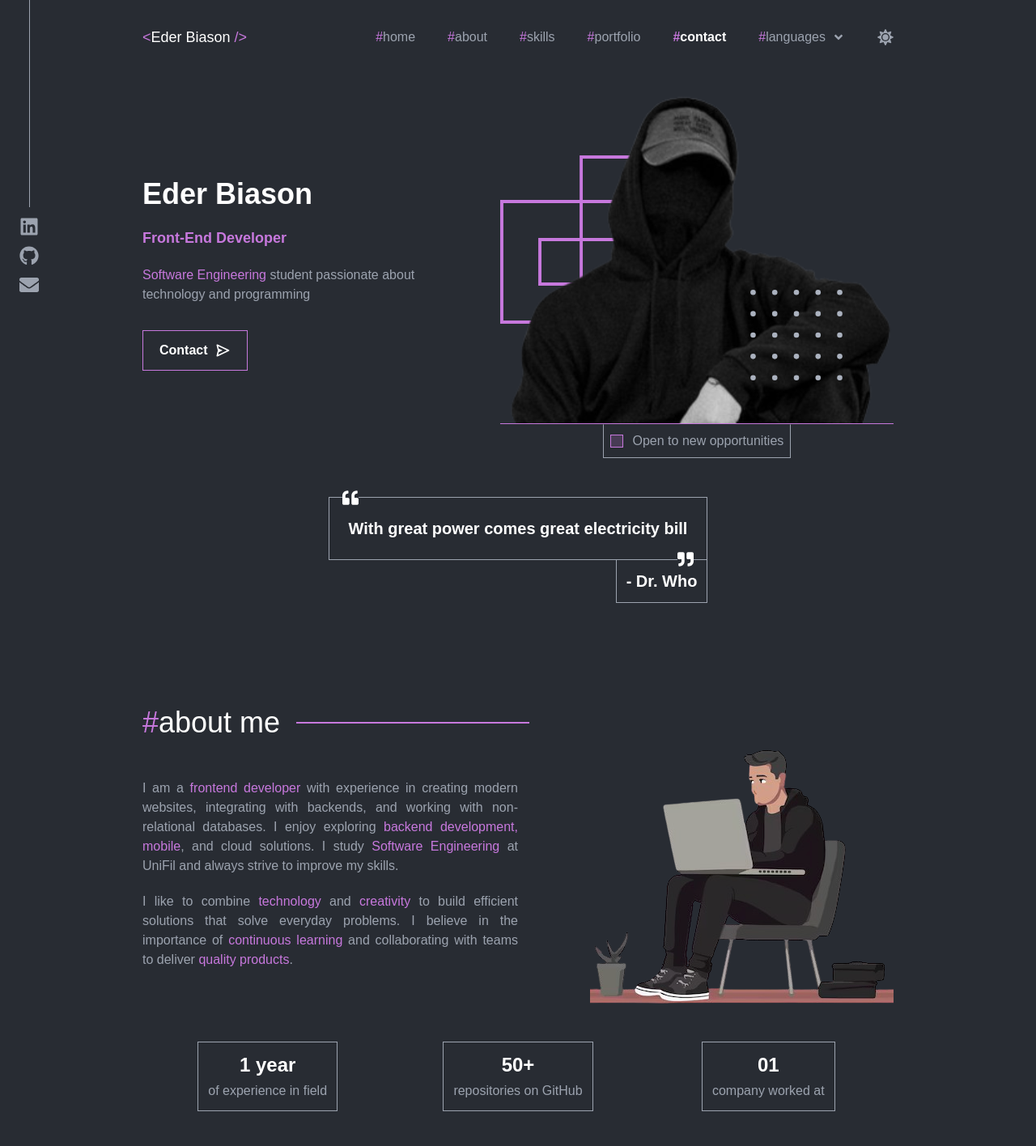
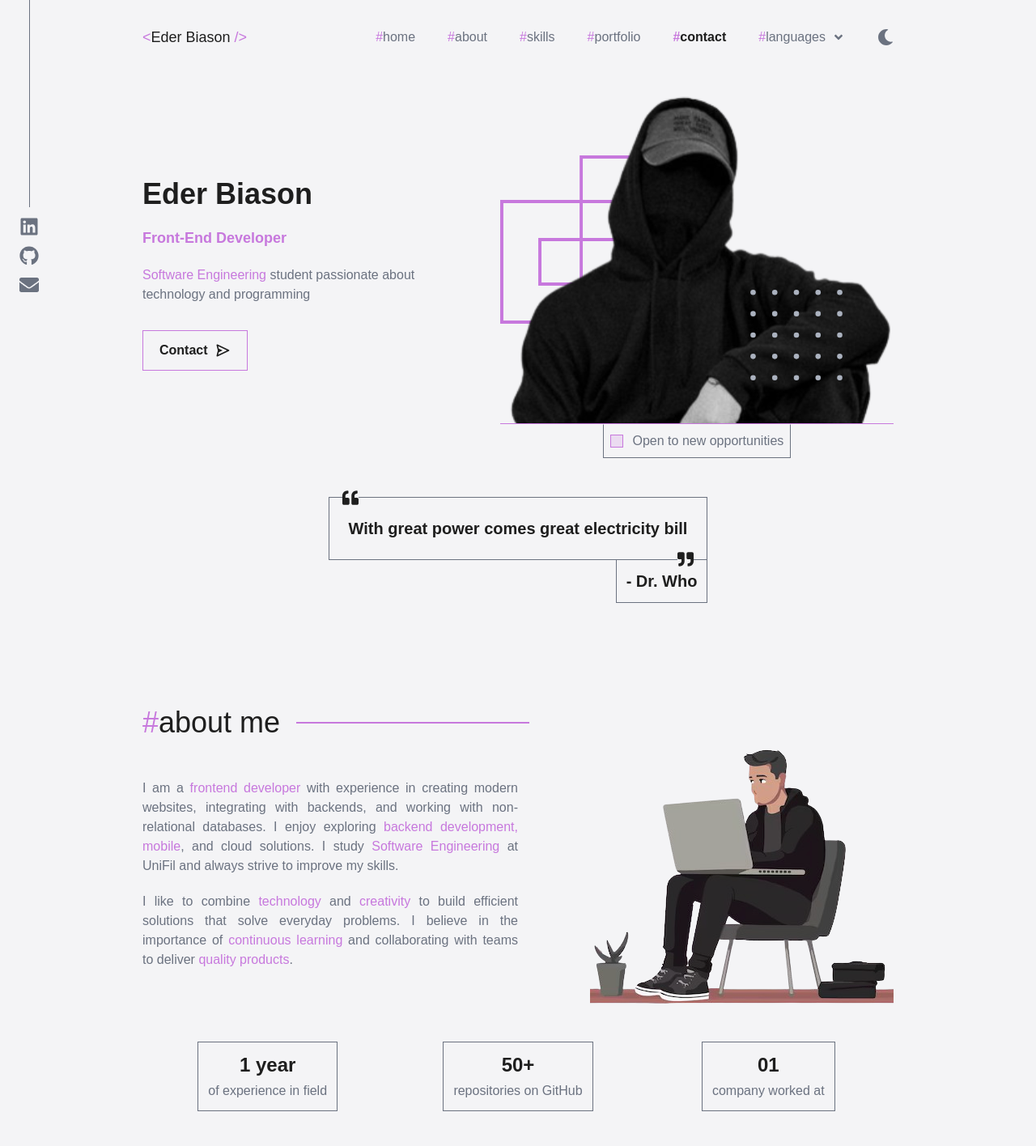
Before and after one commit to ederbiason/ederbiason.dev, a Next.js app: page / in a window 1280 px wide. Shown: the top 1416 px of the page at 81% size. Built offline with nearby package versions, Linux system fonts and the light colour scheme; a web font is replaced by a local one.

Commit message:
feat: add toggle theme support and light mode colors

```diff
--- a/src/app/globals.css
+++ b/src/app/globals.css
@@ -3,7 +3,21 @@
 @tailwind utilities;
 
 :root {
-  background-color: #282C33;
+  --background: #F4F4F6;
+  --text-title: #1E1E1E;
+  --text-color: #6B7280;
+  --border-color: #6B7280;
+}
+
+body.dark-theme {
+  --background: #282C33;
+  --text-title: #ffffff;
+  --text-color: #9CA3AF;
+  --border-color: #9CA3AF;
+}
+
+body {
+  background-color: var(--background);
   padding: 0;
   margin: 0;
   display: block;
--- a/src/components/About.tsx
+++ b/src/components/About.tsx
@@ -16,7 +16,7 @@ export function About() {
             className="mt-20 md:mt-32"
         >
             <div className="flex items-center gap-5">
-                <h1 className="font-medium text-4xl text-white">
+                <h1 className="font-medium text-4xl text-titleColor">
                     <span className="text-customPurple">#</span>
                     {t("about.title")}
                 </h1>
@@ -25,7 +25,7 @@ export function About() {
             </div>
 
             <div className="flex items-center justify-between gap-10 flex-col md:flex-row">
-                <div className="flex-1 md:max-w-[50%] text-justify flex flex-col gap-5 text-gray-400 mt-8 lg:mt-0">
+                <div className="flex-1 md:max-w-[50%] text-justify flex flex-col gap-5 text-textColor mt-8 lg:mt-0">
                     <p>
                         <Trans
                             i18nKey="about.paragraph1"
@@ -56,19 +56,19 @@ export function About() {
             <div className="grid grid-cols-3 justify-items-center mt-10">
                 {
                     careerInfo.map((info, index) => (
-                        <div key={index} className="flex flex-col items-center justify-center gap-1 border p-3 border-gray-400 hover:bg-gray-400 hover:bg-opacity-20">
-                            <p className="text-2xl font-bold text-white">
+                        <div key={index} className="flex flex-col items-center justify-center gap-1 border p-3 border-textColor hover:bg-gray-400 hover:bg-opacity-20">
+                            <p className="text-2xl font-bold text-titleColor">
                                 {info.value}
                             </p>
 
-                            <p className="text-center text-gray-400">
+                            <p className="text-center text-textColor">
                                 {info.text}
                             </p>
                         </div>
                     ))
                 }
                 <a
-                    className="mt-11 text-white font-semibold p-4 flex items-center gap-2 group border border-customPurple bg-opacity-40 bg-customPurple hover:bg-opacity-20 col-span-3 cursor-pointer"
+                    className="mt-11 text-titleColor font-semibold p-4 flex items-center gap-2 group border border-customPurple bg-opacity-40 bg-customPurple hover:bg-opacity-20 col-span-3 cursor-pointer"
                     href={t("about.resumePath")}
                     download
                 >
--- a/src/components/Header.tsx
+++ b/src/components/Header.tsx
@@ -8,7 +8,7 @@ import { FaAngleDown, FaAt, FaBook, FaEnvelope, FaFolder, FaGithub, FaGlobe, FaH
 
 export function Header() {
     const [isMenuOpen, setIsMenuOpen] = useState<boolean>(false)
-    const [isDarkMode, setIsDarkMode] = useState<boolean>(true)
+    const [isDarkMode, setIsDarkMode] = useState<boolean>(false)
     const [isLangMenuOpen, setIsLangMenuOpen] = useState<boolean>(false)
     const [activeSection, setActiveSection] = useState<string>("#home")
     const [activeLanguage, setActiveLanguage] = useState<string | null>("")
@@ -62,31 +62,39 @@ export function Header() {
         { href: "#contact", icon: <FaAt />, text: t("header.contact") },
     ]
 
+    useEffect(() => {
+        const theme = localStorage.getItem("theme")
+        if (theme === "dark") {
+            document.body.classList.add("dark-theme")
+            setIsDarkMode(true)
+        }
+    }, [])
+
     return (
-        <header className="bg-customGray fixed bottom-0 md:top-0 md:bottom-auto left-0 w-full z-50">
+        <header className="bg-background fixed bottom-0 md:top-0 md:bottom-auto left-0 w-full z-50">
             <nav className="mx-4 md:mx-10 lg:mx-20 xl:mx-44 md:pt-8 md:pb-2 py-4 flex items-center justify-between md:text-sm lg:text-base">
                 <div className="absolute md:left-2 top-0 lg:left-6 md:flex md:flex-col items-center hidden">
-                    <div className="h-64 w-[1px] bg-gray-400"></div>
+                    <div className="h-64 w-[1px] bg-textColor"></div>
 
-                    <div className="mt-3 flex flex-col gap-3 text-gray-400">
+                    <div className="mt-3 flex flex-col gap-3 text-textColor">
                         <Link href="https://www.linkedin.com/in/eder-biason-b0a7b920b/" target="_blank">
-                            <FaLinkedin size={24} className="hover:text-white cursor-pointer" />
+                            <FaLinkedin size={24} className="hover:text-titleColor cursor-pointer" />
                         </Link>
                         <Link href="https://github.com/ederbiason" target="_blank">
-                            <FaGithub size={24} className="hover:text-white cursor-pointer" />
+                            <FaGithub size={24} className="hover:text-titleColor cursor-pointer" />
                         </Link>
                         <Link href="mailto:ederbiason.eh@hotmail.com">
-                            <FaEnvelope size={24} className="hover:text-white cursor-pointer" />
+                            <FaEnvelope size={24} className="hover:text-titleColor cursor-pointer" />
                         </Link>
                     </div>
                 </div>
 
-                <Link href="#" className="text-white text-bold text-sm md:text-base lg:text-lg">
+                <Link href="#" className="text-titleColor text-bold text-sm md:text-base lg:text-lg">
                     <span className="text-customPurple">&#60;</span>Eder Biason <span className="text-customPurple">/&#62;</span>
                 </Link>
 
                 <div
-                    className={`fixed md:static md:w-fit bottom-0 left-0 bg-zinc-800 rounded-t-3xl text-gray-400 w-full h-fit flex flex-col p-6 pb-3 transform transition-transform ${isMenuOpen ? "translate-y-0" : "translate-y-full md:translate-y-0"
+                    className={`fixed md:static md:w-fit bottom-0 left-0 bg-zinc-800 rounded-t-3xl text-textColor w-full h-fit flex flex-col p-6 pb-3 transform transition-transform ${isMenuOpen ? "translate-y-0" : "translate-y-full md:translate-y-0"
                         } md:bottom-auto md:left-auto md:flex md:items-center md:bg-transparent md:p-0`}
                 >
                     <ul className="grid grid-cols-3 px-10 py-5 justify-items-center md:flex md:px-0 md:py-0 gap-14 md:gap-5 lg:gap-10">
@@ -95,8 +103,8 @@ export function Header() {
                                 <Link
                                     href={item.href}
                                     className={`flex flex-col md:flex-row items-center gap-2 transition-colors ${activeSection === item.href.slice(1)
-                                        ? "font-bold text-white"
-                                        : "hover:text-white"
+                                        ? "font-bold text-titleColor"
+                                        : "hover:text-titleColor"
                                         }`}
                                     onClick={() => {
                                         setIsMenuOpen(false)
@@ -116,15 +124,15 @@ export function Header() {
                         {/* Languages */}
                         <div className="relative">
                             <button
-                                className="flex flex-col md:flex-row items-center gap-2"
+                                className="flex flex-col md:flex-row items-center gap-2 group"
                                 onClick={() => setIsLangMenuOpen(!isLangMenuOpen)}
                             >
                                 <FaGlobe className="md:hidden" />
-                                <p className="md:flex">
+                                <p className="md:flex group-hover:text-titleColor">
                                     <span className="hidden md:block text-customPurple">#</span>
                                     {activeLanguage === "pt" ? "idiomas" : "languages"}
                                 </p>
-                                <FaAngleDown className="hidden md:block" />
+                                <FaAngleDown className="hidden md:block group-hover:text-titleColor" />
                             </button>
                             {isLangMenuOpen && (
                                 <div
@@ -132,13 +140,13 @@ export function Header() {
                                     onMouseLeave={() => setIsLangMenuOpen(false)}
                                 >
                                     <button
-                                        className={`block w-full px-4 py-2 hover:bg-zinc-600 ${activeLanguage === "pt" && "text-white"}`}
+                                        className={`block w-full px-4 py-2 hover:bg-zinc-600 ${activeLanguage === "pt" && "text-titleColor"}`}
                                         onClick={() => changeLanguage("pt")}
                                     >
                                         {activeLanguage === "pt" ? "Português" : "Portuguese"}
                                     </button>
                                     <button
-                                        className={`block w-full px-4 py-2 hover:bg-zinc-600 ${activeLanguage === "en" && "text-white"}`}
+                                        className={`block w-full px-4 py-2 hover:bg-zinc-600 ${activeLanguage === "en" && "text-titleColor"}`}
                                         onClick={() => changeLanguage("en")}
                                     >
                                         {activeLanguage === "pt" ? "Inglês" : "English"}
@@ -150,8 +158,13 @@ export function Header() {
                         <button
                             onClick={() => {
                                 setIsDarkMode(!isDarkMode)
+                                document.body.classList.toggle("dark-theme")
+                                localStorage.setItem(
+                                    "theme",
+                                    isDarkMode ? "light" : "dark"
+                                )
                             }}
-                            className="text-xl hidden md:block"
+                            className="text-xl hidden md:block hover:text-titleColor"
                         >
                             {isDarkMode ? <FaSun /> : <FaMoon />}
                         </button>
@@ -167,7 +180,7 @@ export function Header() {
                 </div>
 
                 {/* Toggle theme and menu buttons */}
-                <div className="flex items-center gap-5 text-white md:hidden">
+                <div className="flex items-center gap-5 text-titleColor md:hidden">
                     <button
                         onClick={() => {
                             setIsDarkMode(!isDarkMode)
--- a/src/components/Home.tsx
+++ b/src/components/Home.tsx
@@ -17,7 +17,7 @@ export function Home() {
             className="flex flex-col gap-12"
             id="home"
         >
-            <div className="text-white flex flex-col md:flex-row items-center gap-8 justify-between">
+            <div className="text-titleColor flex flex-col md:flex-row items-center gap-8 justify-between">
                 <div className="flex flex-col gap-5">
                     <h1 className="font-semibold text-4xl">
                         {t("home.title")}
@@ -27,7 +27,7 @@ export function Home() {
                         {t("home.subtitle")}
                     </p>
 
-                    <p className="text-gray-400 teste">
+                    <p className="text-textColor teste">
                         <Trans
                             i18nKey="home.social"
                             components={{
@@ -70,9 +70,9 @@ export function Home() {
                         className="absolute z-20 right-10 bottom-24 w-28 h-16 lg:w-40 lg:h-28"
                     />
 
-                    <div className="border border-gray-400 border-t-transparent flex items-center p-2 gap-3 w-fit">
+                    <div className="border border-textColor border-t-transparent flex items-center p-2 gap-3 w-fit">
                         <div className="w-4 h-4 border border-customPurple bg-customPurple bg-opacity-20" />
-                        <p className="text-gray-400">
+                        <p className="text-textColor">
                             {t("home.imageTitle")}
                         </p>
                     </div>
@@ -80,17 +80,17 @@ export function Home() {
             </div>
 
             <div className="flex items-center justify-center">
-                <div className="flex flex-col items-end text-white text-xl">
-                    <div className="p-6 border border-gray-400 font-bold relative">
+                <div className="flex flex-col items-end text-titleColor text-xl">
+                    <div className="p-6 border border-textColor font-bold relative">
                         <p>
                             {t("home.quoteMessage")}
                         </p>
 
-                        <FaQuoteLeft className="absolute -top-2.5 left-4 bg-customGray" />
-                        <FaQuoteRight className="absolute -bottom-2.5 right-4 bg-customGray" />
+                        <FaQuoteLeft className="absolute -top-2.5 left-4 bg-background" />
+                        <FaQuoteRight className="absolute -bottom-2.5 right-4 bg-background" />
                     </div>
 
-                    <div className="p-3 border border-gray-400 border-t-0 font-semibold">
+                    <div className="p-3 border border-textColor border-t-0 font-semibold">
                         {t("home.quoteAutor")}
                     </div>
                 </div>
--- a/tailwind.config.ts
+++ b/tailwind.config.ts
@@ -10,7 +10,10 @@ export default {
     extend: {
       colors: {
         customPurple: "#C778DD",
-        customGray: "#282C33"
+        "background": "var(--background)",
+        "titleColor": "var(--text-title)",
+        "textColor": "var(--text-color)",
+        "borderColor": "var(--border-color)",
       },
     },
   },
```
Also changed, not shown: src/components/Contact.tsx (+5 -5 lines), src/components/Footer.tsx (+8 -8 lines), src/components/Portfolio.tsx (+11 -11 lines), src/components/Qualification.tsx (+8 -8 lines), src/components/Skills.tsx (+5 -5 lines).
